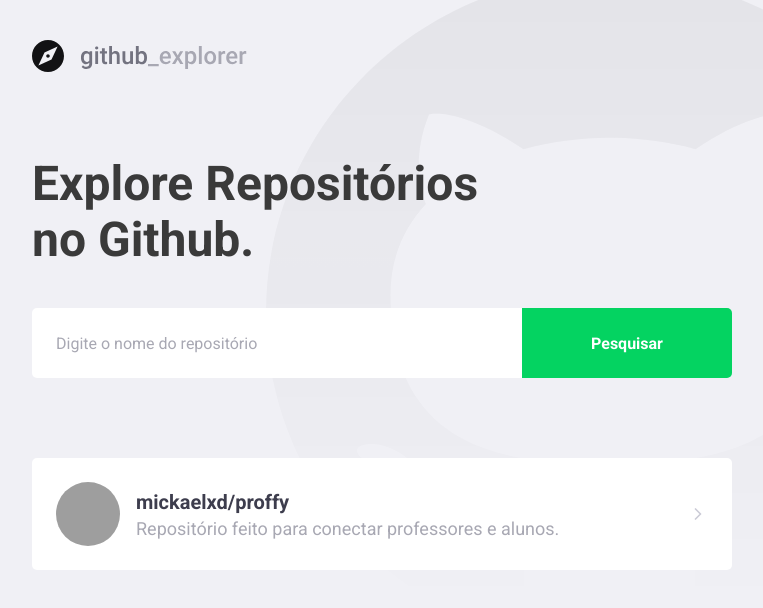
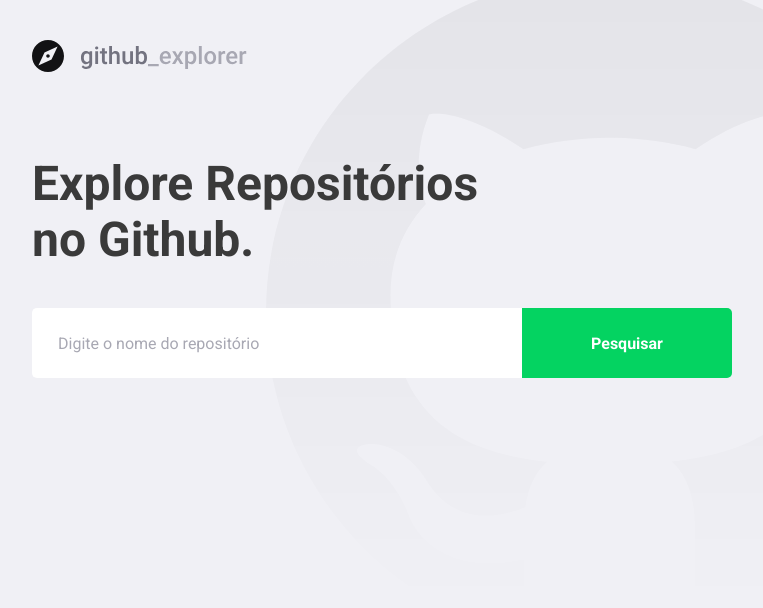
Before and after one commit to mickaelxd/github-explorer, a React (Create React App) app: page / in a window 1280 px wide. Shown: the top 608 px of the page, without its empty margins (148-911 px from the left). Built offline with nearby package versions, Linux system fonts and the light colour scheme; grey boxes are pictures that could not be loaded.

Commit message:
Connect with Github Api and handling errors

```diff
--- a/package.json
+++ b/package.json
@@ -10,6 +10,7 @@
     "@types/node": "^12.0.0",
     "@types/react": "^16.9.53",
     "@types/react-dom": "^16.9.8",
+    "axios": "^0.21.0",
     "polished": "^4.0.3",
     "react": "^17.0.1",
     "react-dom": "^17.0.1",
--- a/src/pages/Dashboard/index.tsx
+++ b/src/pages/Dashboard/index.tsx
@@ -1,32 +1,89 @@
-import React from 'react';
+import React, { FormEvent, useState } from 'react';
+
 import { FiChevronRight } from 'react-icons/fi';
-
-import { Form, Repositories, Title } from './styles';
 import logoImg from '../../assets/github-explorer-logo.svg';
 
-const Dashboard: React.FC = () => (
+import {
+  Form,
+  Repositories,
+  Title,
+  Error,
+} from './styles';
+
+import api from '../../services/api';
+
+interface Repository {
+  full_name: string;
+  description: string;
+  owner: {
+    login: string;
+    avatar_url: string;
+  };
+}
+
+const Dashboard: React.FC = () => {
+  const [newRepo, setNewRepo] = useState('');
+  const [repositories, setRepositories] = useState<Repository[]>([]);
+  const [inputError, setInputError] = useState('');
+
+  async function handleAddRepository(event: FormEvent<HTMLFormElement>): Promise<void> {
+    event.preventDefault();
+
+    if (!newRepo) {
+      setInputError('Digite o autor/nome do repositório.');
+      return;
+    }
+
+    if (!newRepo.includes('/')) {
+      setInputError('Digite um repositório no formato "autor/repositório".');
+      return;
+    }
+
+    try {
+      const response = await api.get<Repository>(`/repos/${newRepo}`);
+
+      const repository = response.data;
+
+      setRepositories([...repositories, repository]);
+      setInputError('');
+      setNewRepo('');
+    } catch (err) {
+      setInputError('Erro na busca desse repositório.');
+    }
+  }
+
+  return (
     <>
       <img src={logoImg} alt="Github Explorer" />
       <Title>Explore Repositórios no Github.</Title>
-    <Form>
-      <input type="text" placeholder="Digite o nome do repositório" />
+      <Form hasError={!!inputError} onSubmit={handleAddRepository}>
+        <input
+          value={newRepo}
+          onChange={(event) => setNewRepo(event.target.value)}
+          placeholder="Digite o nome do repositório"
+        />
         <button type="submit">Pesquisar</button>
       </Form>
 
+      {inputError && <Error>{inputError}</Error>}
+
       <Repositories>
-      <a href="/">
+        {repositories.map((repository) => (
+          <a key={repository.full_name} href="/">
             <img
-          src="https://avatars2.githubusercontent.com/u/51544205?s=460&u=a6dd600a9a2e7cd101b1e5fc45d9104740f27f8f&v=4"
-          alt="mickaelxd/proffy"
+              src={repository.owner.avatar_url}
+              alt={repository.owner.login}
             />
             <div>
-          <strong>mickaelxd/proffy</strong>
-          <p>Repositório feito para conectar professores e alunos.</p>
+              <strong>{repository.full_name}</strong>
+              <p>{repository.description}</p>
             </div>
             <FiChevronRight size={20} />
           </a>
+        ))}
       </Repositories>
     </>
   );
+};
 
 export default Dashboard;
--- a/src/pages/Dashboard/styles.ts
+++ b/src/pages/Dashboard/styles.ts
@@ -1,6 +1,9 @@
 import styled from 'styled-components';
+import { shade } from 'polished';
 
-import { shade } from 'polished';
+interface FormProps {
+  hasError: Boolean
+}
 
 export const Title = styled.h1`
   font-size: 48px;
@@ -11,16 +14,18 @@
   margin-top: 80px;
 `;
 
-export const Form = styled.form`
+export const Form = styled.form<FormProps>`
   margin-top: 40px;
   max-width: 700px;
+
   display: flex;
 
   input {
     flex: 1;
     height: 70px;
     padding: 0 24px;
-    border: 0;
+    border: 2px solid ${({ hasError }) => (hasError ? '#c53030' : '#FFF')};
+    border-right: 0;
     border-radius: 5px 0 0 5px;
     color: #3a3a3a;
 
@@ -80,7 +85,8 @@
     }
 
     div {
-      margin-left: 16px;
+      margin: 0 16px;
+      flex: 1;
 
       strong {
         font-size: 20px;
@@ -100,3 +106,9 @@
     }
   }
 `;
+
+export const Error = styled.span`
+  display: block;
+  color: #c53030;
+  margin-top: 8px;
+`;
--- /dev/null
+++ b/src/services/api.ts
@@ -0,0 +1,7 @@
+import axios from 'axios';
+
+const api = axios.create({
+  baseURL: 'https://api.github.com',
+});
+
+export default api;
```
Also changed, not shown: .eslintrc.json, 1 other file (tests, documents, lock files or other folders). Lines whose indentation alone changed are shown as unchanged.
